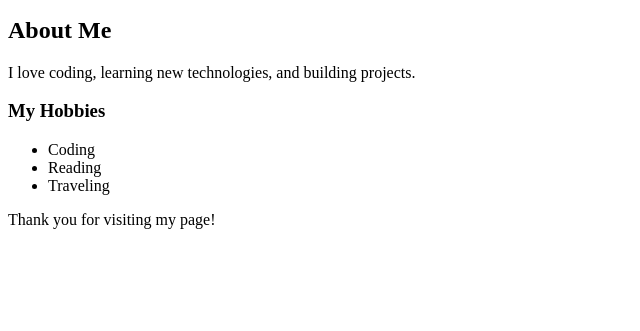
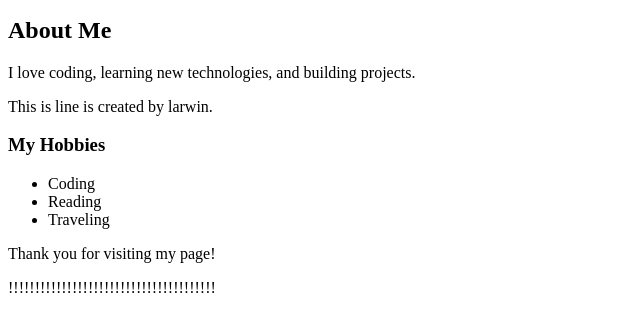
Before and after one commit to kavin0011/LearnGit, a plain HTML site: page index.html in a window 1280 px wide. Shown: the part 101-432 px from the top of the page, without its empty margins (0-640 px from the left). Drawn offline with Linux system fonts and the light colour scheme.

Commit message:
made by me

```diff
--- a/index.html
+++ b/index.html
@@ -9,6 +9,7 @@
 
     <h2>About Me</h2>
     <p>I love coding, learning new technologies, and building projects.</p>
+    <p>This is line is created by larwin.</p>
 
     <h3>My Hobbies</h3>
     <ul>
@@ -18,5 +19,6 @@
     </ul>
 
     <p>Thank you for visiting my page!</p>
+    <p>!!!!!!!!!!!!!!!!!!!!!!!!!!!!!!!!!!!!!!!</p>
 </body>
 </html>
```
